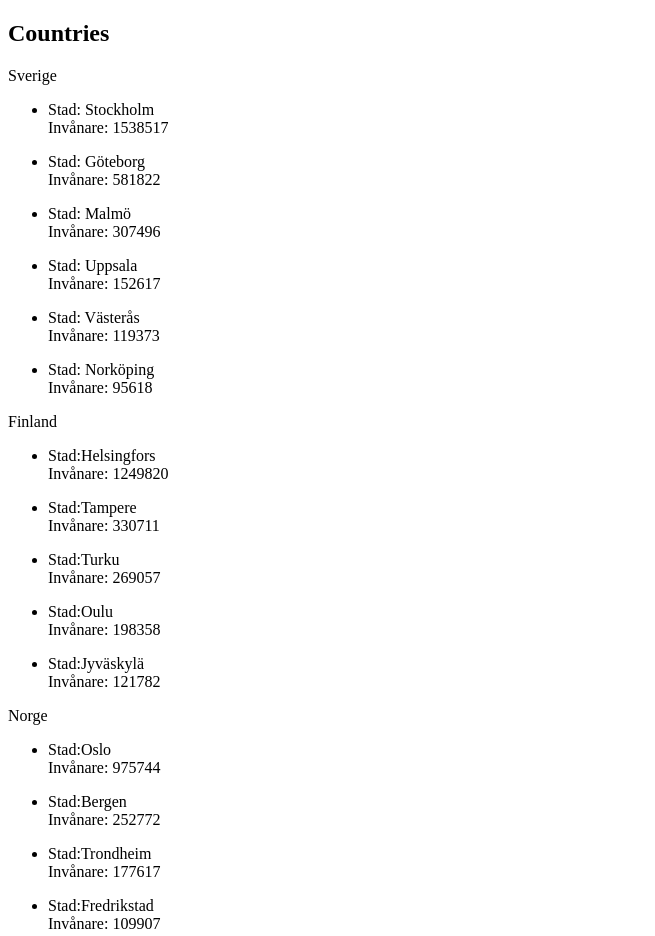
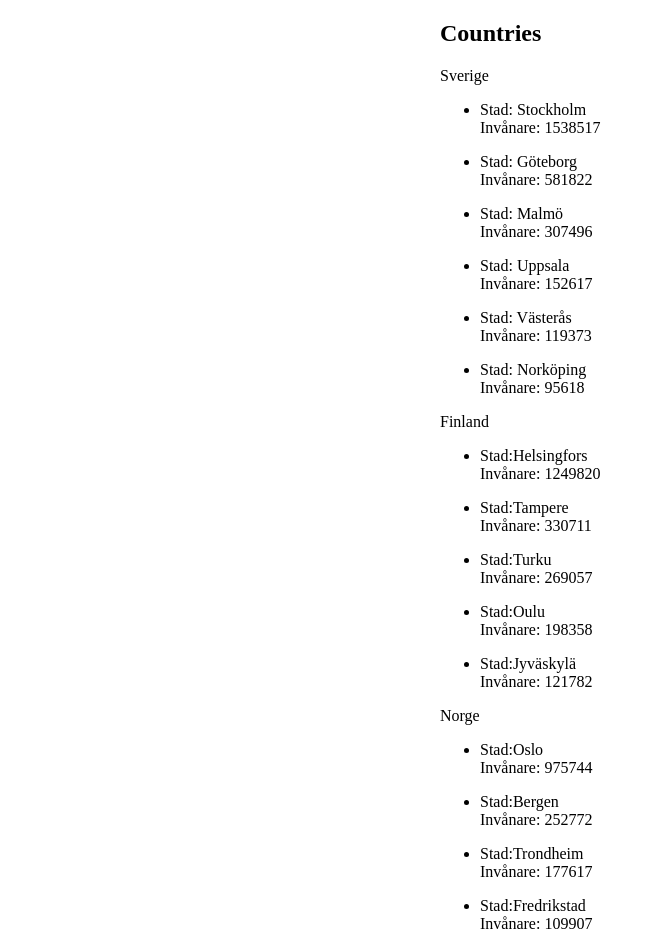
Before and after one commit to Jonasromin/Towns--Countries, a plain HTML site: page index.html in a window 1280 px wide. Shown: the whole page, without its empty margins (0-655 px from the left). Drawn offline with Linux system fonts and the light colour scheme.

Commit message:
har centrerat innehåll

```diff
--- a/index.html
+++ b/index.html
@@ -7,7 +7,7 @@
     <title>Countries & Cities</title>
 </head>
 <body>
-    <div id="mainContent">
+    <div class="container" id="mainContent">
         My cities and countries!
 
     </div>
--- a/style.css
+++ b/style.css
@@ -1,2 +1,6 @@
-body{
+.container{
+    max-width: 400px;
+    margin-left: auto;
+    margin-right: auto;
+    margin-bottom: 100px;
 }
```
